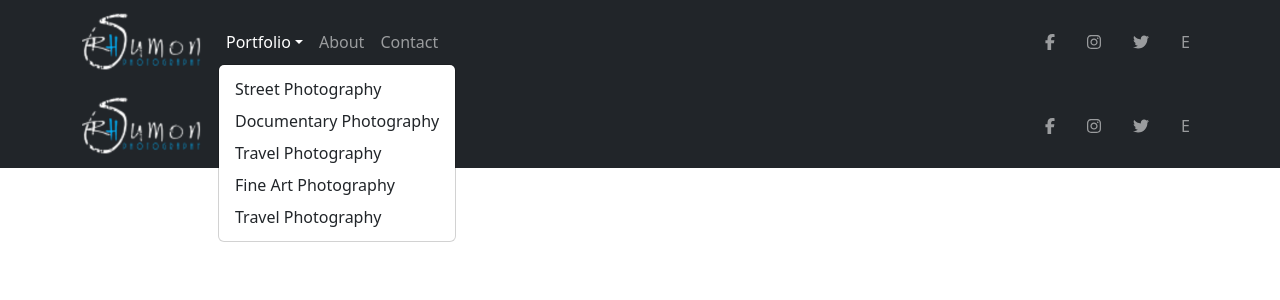
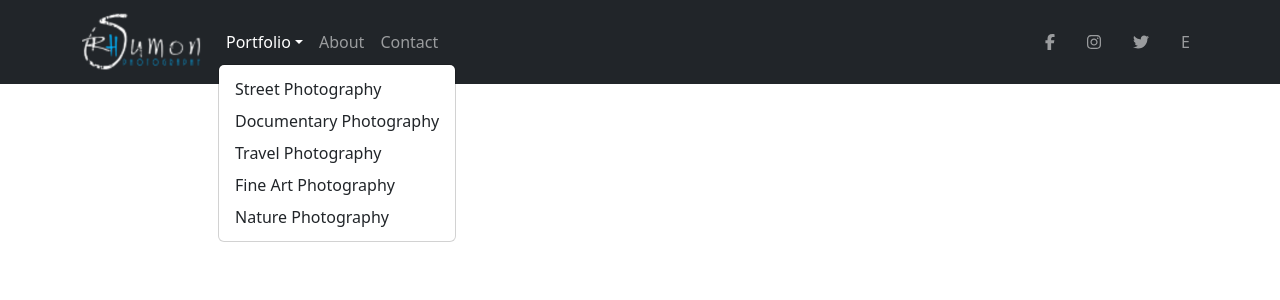
Before and after one commit to abdullahhosenakash/rakib-hasan-sumon2, a React (Create React App) app: page / in a window 1280 px wide. Both pictures are taken after a click on the button "Portfolio". Shown: the top 300 px of the page. Built offline with nearby package versions, Linux system fonts and the light colour scheme.

Commit message:
routes added

```diff
--- a/src/Pages/Home/Home.js
+++ b/src/Pages/Home/Home.js
@@ -1,10 +1,9 @@
 import React from 'react';
-import Header from '../Shared/Header';
 
 const Home = () => {
     return (
         <div>
-            <Header />
+
         </div>
     );
 };
--- a/src/Pages/Shared/Header.js
+++ b/src/Pages/Shared/Header.js
@@ -6,42 +6,43 @@ import NavDropdown from 'react-bootstrap/NavDropdown';
 import logo from '../../Assets/logo2.png';
 import { FontAwesomeIcon } from '@fortawesome/react-fontawesome';
 import { faFacebookF, faInstagram, faTwitter } from '@fortawesome/free-brands-svg-icons';
+import { Link } from 'react-router-dom';
 
 
 const Header = () => {
     return (
         <Navbar collapseOnSelect expand="lg" bg="dark" variant="dark">
             <Container>
-                <Navbar.Brand href="#home"><img src={logo} alt="" srcset="" /></Navbar.Brand>
+                <Navbar.Brand as={Link} to='/'><img src={logo} alt="" srcSet="" /></Navbar.Brand>
                 <Navbar.Toggle aria-controls="responsive-navbar-nav" />
                 <Navbar.Collapse id="responsive-navbar-nav">
                     <Nav className="me-auto">
                         <NavDropdown title="Portfolio" id="collasible-nav-dropdown">
-                            <NavDropdown.Item href="#action/3.1">Street Photography</NavDropdown.Item>
-                            <NavDropdown.Item href="#action/3.2">
+                            <NavDropdown.Item as={Link} to='/streetPhotography'>Street Photography</NavDropdown.Item>
+                            <NavDropdown.Item as={Link} to='/documentaryPhotography'>
                                 Documentary Photography
                             </NavDropdown.Item>
-                            <NavDropdown.Item href="#action/3.3">Travel Photography</NavDropdown.Item>
-                            <NavDropdown.Item href="#action/3.4">
+                            <NavDropdown.Item as={Link} to='/travelPhotography'>Travel Photography</NavDropdown.Item>
+                            <NavDropdown.Item as={Link} to='/fineArtPhotography'>
                                 Fine Art Photography
                             </NavDropdown.Item>
-                            <NavDropdown.Item href="#action/3.4">
-                                Travel Photography                            </NavDropdown.Item>
+                            <NavDropdown.Item as={Link} to='/naturePhotography'>
+                                Nature Photography                            </NavDropdown.Item>
                         </NavDropdown>
-                        <Nav.Link href="#features">About</Nav.Link>
-                        <Nav.Link href="#features">Contact</Nav.Link>
+                        <Nav.Link as={Link} to='/about'>About</Nav.Link>
+                        <Nav.Link as={Link} to='/contact'>Contact</Nav.Link>
                     </Nav>
                     <Nav className="d-flex flex-row gap-3">
-                        <Nav.Link href="#deets">
+                        <Nav.Link href="https://www.facebook.com/rhsumonphoto" target="_blank">
                             <FontAwesomeIcon icon={faFacebookF} />
                         </Nav.Link>
-                        <Nav.Link href="#memes">
+                        <Nav.Link href="https://www.instagram.com/rhsumon90/" target="_blank">
                             <FontAwesomeIcon icon={faInstagram} />
                         </Nav.Link>
-                        <Nav.Link href="#memes">
+                        <Nav.Link href="https://twitter.com/rhsumonphoto" target="_blank">
                             <FontAwesomeIcon icon={faTwitter} />
                         </Nav.Link>
-                        <Nav.Link href="#memes">
+                        <Nav.Link href="https://www.eyeem.com/rhsumon" target="_blank">
                             <span>E</span>
                         </Nav.Link>
                     </Nav>
```
